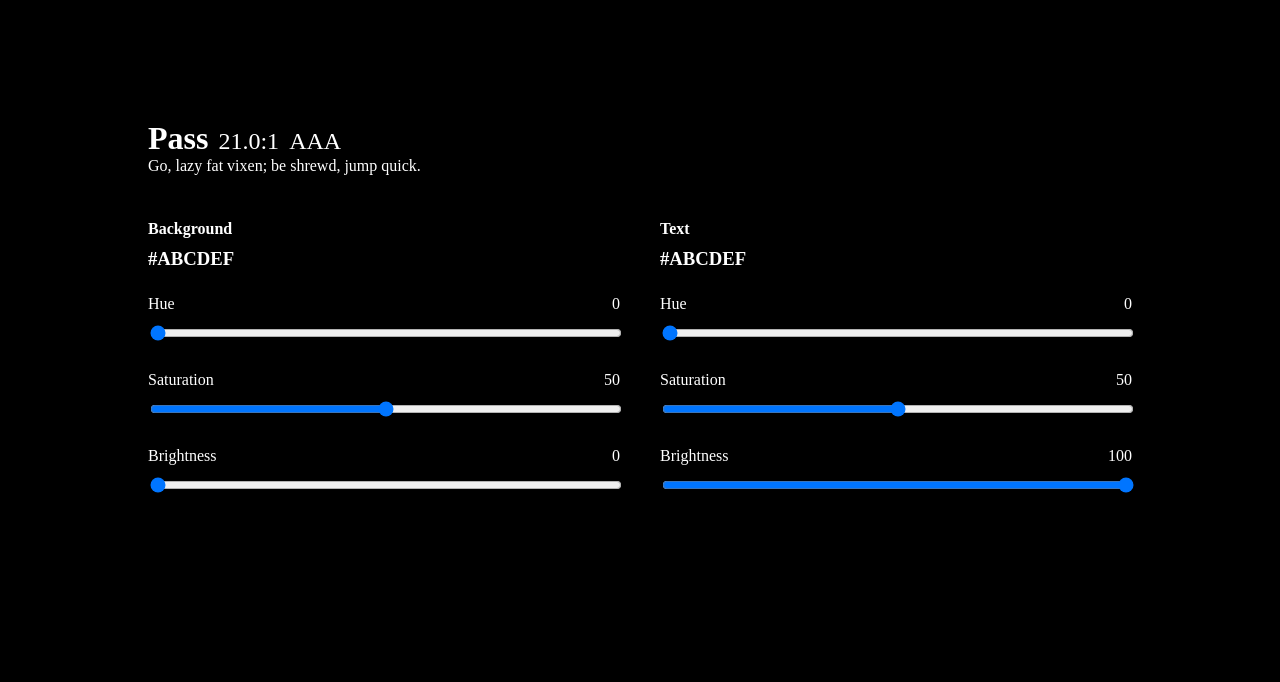
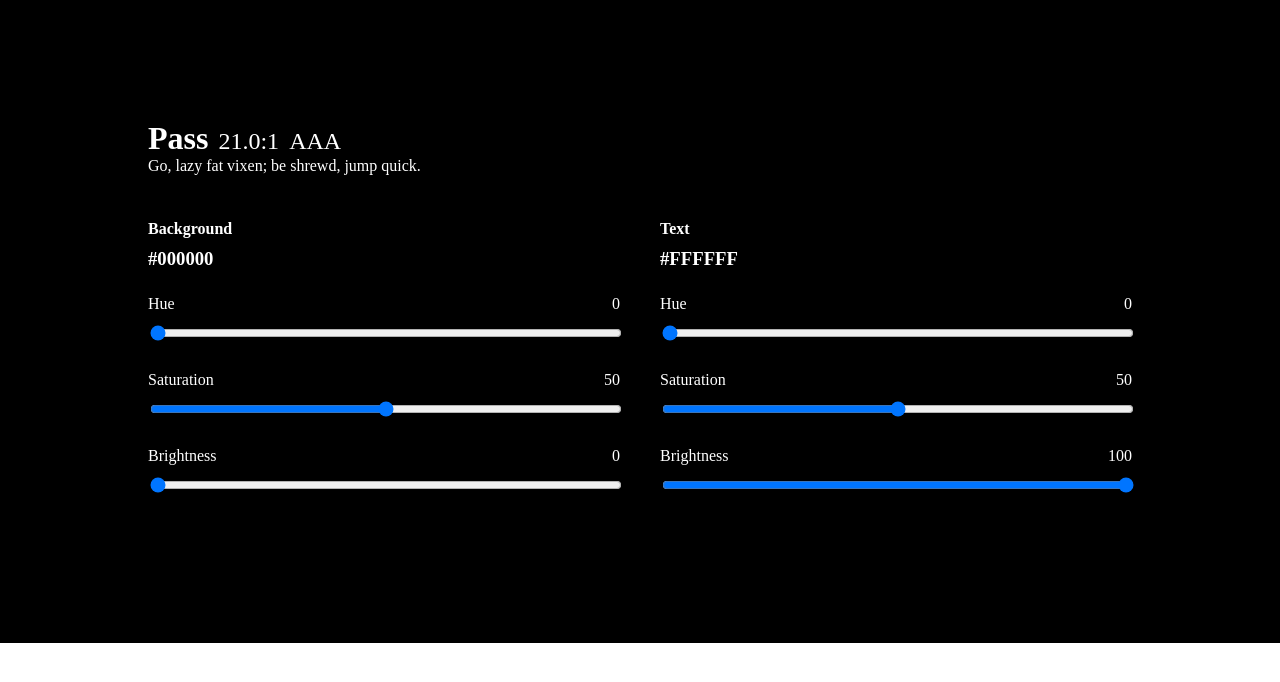
Before and after one commit to techingtogether/trast, a React (Create React App) app: page / in a window 1280 px wide. Shown: the top 682 px of the page. Built offline with nearby package versions, Linux system fonts and the light colour scheme.

Commit message:
Fix initial hex and add new favicon

```diff
--- a/src/App.js
+++ b/src/App.js
@@ -21,7 +21,8 @@ class App extends Component {
   }
 
   render() {
-    const contrast = this.state.contrast
+    const {contrast, pangram} = this.state;
+
     return (
       <div className="App">
         <div className='results'>
@@ -29,7 +30,7 @@ class App extends Component {
           <span className='ratio'>{`${contrast.toFixed(1)}:1`}</span>
           <span className='grade'>{contrast >= 7 ? 'AAA' : contrast >= 4.5 ? 'AA' : ''}</span>
         </div>
-        <div className='results'>{this.state.pangram}</div>
+        <div className='results'>{pangram}</div>
         <ColourInput target='background' initialHue={0} initialSaturation={50} initialBrightness={0} onColorChange={this.onBackgroundColorChange}/>
         <ColourInput target='text' initialHue={0} initialSaturation={50} initialBrightness={100} onColorChange={this.onTextColorChange}/>
       </div>
--- a/src/ColourInput.js
+++ b/src/ColourInput.js
@@ -9,7 +9,7 @@ export default class ColourInput extends Component {
             hue: props.initialHue,
             saturation: props.initialSaturation,
             brightness: props.initialBrightness,
-            hex: '#ABCDEF'
+            hex: this.hslToHex(props.initialHue, props.initialSaturation, props.initialBrightness)
         }
 
         const stylesheet = document.documentElement.style;
@@ -46,7 +46,7 @@ export default class ColourInput extends Component {
         let {value, id} = event.target;
         value *= 1;
 
-        const formattedValue = id !== 'hue' ?  `${value}%` : value;
+        const formattedValue = id !== 'hue' ? `${value}%` : value;
         const newState = {};
         newState[id] = value;
 
@@ -98,4 +98,10 @@ export default class ColourInput extends Component {
         return `#${toHex(r)}${toHex(g)}${toHex(b)}`;
     }
 
+    hslToHex(h, s, l) {
+        const rgb = this.hslToRgb(h, s, l);
+        const [r, g, b] = rgb;
+        return this.rgbToHex(r, g, b)
+    }
+
 }
--- a/src/index.css
+++ b/src/index.css
@@ -10,7 +10,6 @@ body {
 .App {
   background-color: hsl(var(--background_hue), var(--background_saturation), var(--background_brightness));
   color: hsl(var(--text_hue), var(--text_saturation), var(--text_brightness));
-  height: 70vh;
   padding: 15vh 0px;
 }
 
```
Also changed, not shown: 1 other file (tests, documents, lock files or other folders).
